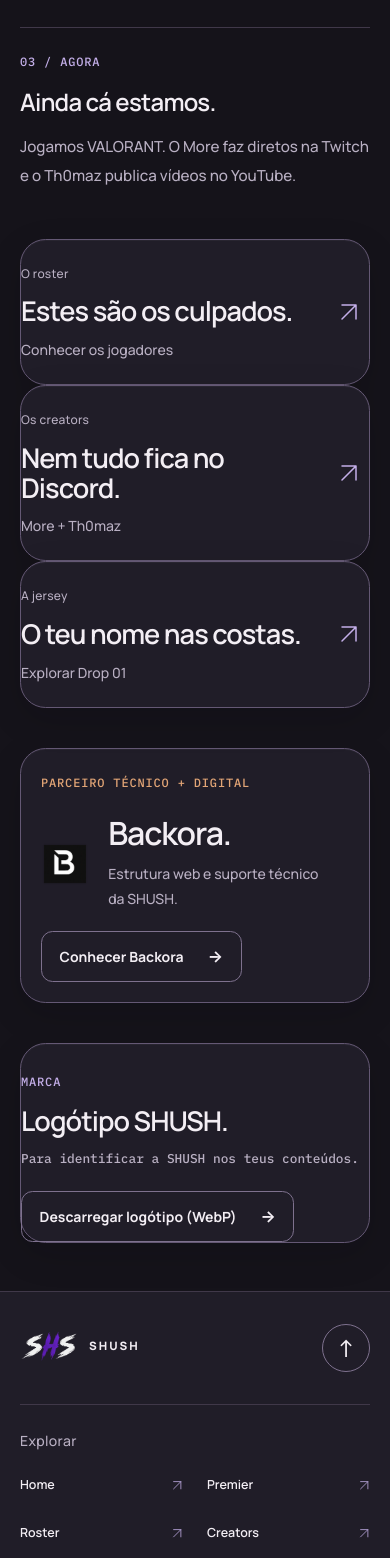
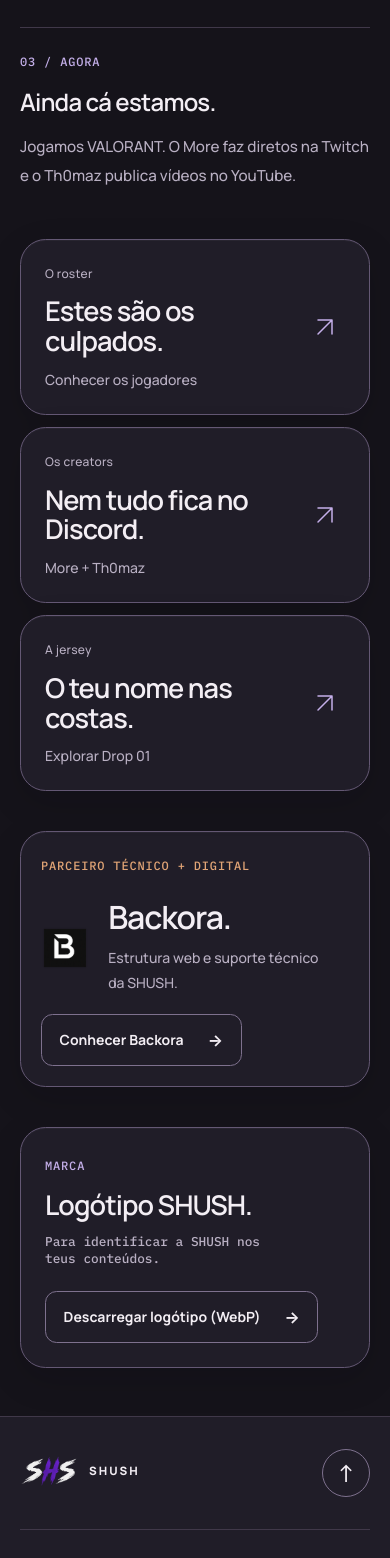
Before and after one commit to dstx11/Shush, a React (Vite) app: page /company in a window 390 px wide. Shown: the part 2323-3881 px from the top of the page. Built offline with nearby package versions, Linux system fonts and the light colour scheme.

Commit message:
fix: align navigation, framed content and responsive player controls

```diff
--- a/src/styles/about.css
+++ b/src/styles/about.css
@@ -9,8 +9,8 @@
 .about-brand-panel > p { margin-block: 1.5rem; color: var(--muted); font-size: .94rem; line-height: 1.9; }
 .about-counts { display: flex; gap: 2rem; padding-top: 1rem; border-top: 1px solid var(--line); color: var(--muted); font: .8rem var(--font-mono); }
 .about-counts strong { font: 600 2rem var(--font-heading); color: var(--paper); padding-right: .5rem; }
-.about-paths { display: grid; margin-top: 2rem; }
-.about-paths a { display: grid; grid-template-columns: .4fr 1fr .5fr 2rem; align-items: center; gap: 1rem; border-bottom: 1px solid var(--line); padding-block: 1.5rem; color: var(--paper); text-decoration: none; }
+.about-paths { display: grid; gap: .75rem; margin-top: 2rem; }
+.about-paths a { display: grid; grid-template-columns: .4fr 1fr .5fr 2rem; align-items: center; gap: 1rem; border-bottom: 1px solid var(--line); padding: 1.5rem; color: var(--paper); text-decoration: none; }
 .about-paths strong { font: 600 clamp(1.7rem, 3.2vw, 3.2rem)/1.1 var(--font-heading); letter-spacing: -.035em; }
 .about-paths a > span:nth-child(3) { color: var(--muted); font-size: .875rem; }
 .about-paths a > span:last-child { color: var(--signal); font-size: 1.5rem; text-align: right; transition: transform .18s; }
@@ -22,7 +22,7 @@
 .partner-content img { width: 5rem; height: auto; }
 .partner-content h2 { font: 600 clamp(2rem, 4vw, 4rem)/1 var(--font-heading); letter-spacing: -.035em; }
 .partner-content p { margin-top: .75rem; color: var(--muted); font-size: .875rem; line-height: 1.8; }
-.about-brand-download { display: flex; justify-content: space-between; align-items: center; flex-wrap: wrap; gap: 1.5rem; margin-top: 2.5rem; padding-top: 1.5rem; border-top: 1px solid var(--line); }
+.about-brand-download { display: flex; justify-content: space-between; align-items: center; flex-wrap: wrap; gap: 1.5rem; margin-top: 2.5rem; padding: 1.5rem; border-top: 1px solid var(--line); }
 .about-brand-download h2 { font: 600 1.7rem/1.2 var(--font-heading); letter-spacing: -.035em; margin-top: .8rem; }
 .about-brand-download p { color: var(--muted); font: .8rem var(--font-mono); margin-top: .75rem; }
 .not-found-page { padding-block: max(9rem, calc(8rem + env(safe-area-inset-top))) 5rem; min-height: 80svh; display: grid; align-items: center; }
```
